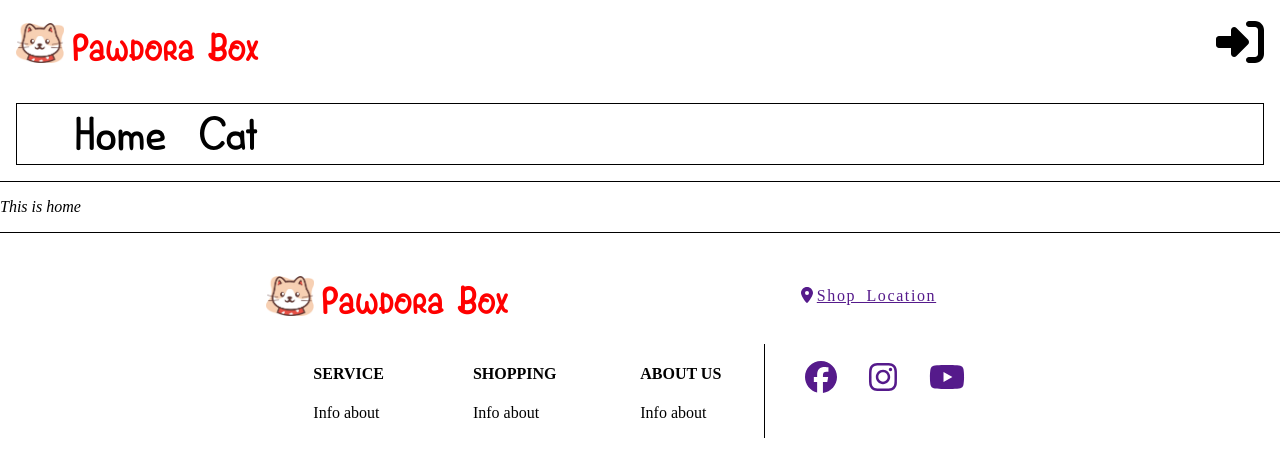
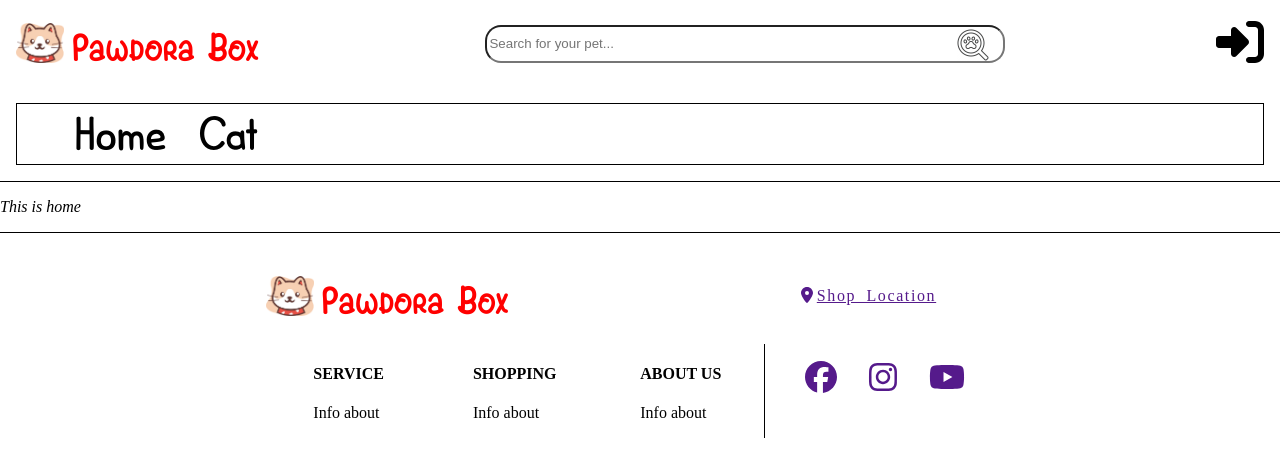
Before and after one commit to YaseiTanuki/Pawdora-Box, a React (Vite) app: page / in a window 1280 px wide. Shown: the top 456 px of the page. Built offline with nearby package versions, Linux system fonts and the light colour scheme.

Commit message:
add search bar

```diff
--- a/src/components/big_components/header/header.jsx
+++ b/src/components/big_components/header/header.jsx
@@ -2,12 +2,14 @@ import "./header.scss"
 import NavigationBar from "../../small_components/navigation_bar/navigation_bar";
 import Logo from "../../small_components/logo/logo";
 import LoginButton from "../../small_components/login/login_button/login_button";
+import SearchBar from "../../small_components/search_bar/search_bar";
 
 const Header = () => {
     return (
         <header>
             <section className="site-name">
                 <Logo/>
+                <SearchBar/>
                 <LoginButton/>
             </section>
             <NavigationBar/>
--- /dev/null
+++ b/src/components/small_components/search_bar/search_bar.jsx
@@ -0,0 +1,13 @@
+import "./search_bar.scss"
+
+const SearchBar = () => {
+
+    return (
+        <form className="search-bar">
+            <input type="text" title="Search" placeholder="Search for your pet..."/>
+            <button type="submit"></button>
+        </form>
+    )
+}
+
+export default SearchBar
--- /dev/null
+++ b/src/components/small_components/search_bar/search_bar.scss
@@ -0,0 +1,21 @@
+.search-bar {
+    display: flex;
+
+    input {
+        min-width: 30rem;
+        width: 40vw;
+        border-radius: 1rem;
+        min-height: 2rem;
+    }
+
+    button {
+        background-color: white;
+        width: 2rem;
+        height: 2rem;
+        border: 0;
+        background-image: url("../../../assets/img/search.png");
+        background-size: 2rem 2rem;
+        margin-left: -3rem;
+        margin-top: 4px;
+    }
+}
```
Also changed, not shown: src/assets/img/search.png (added).
